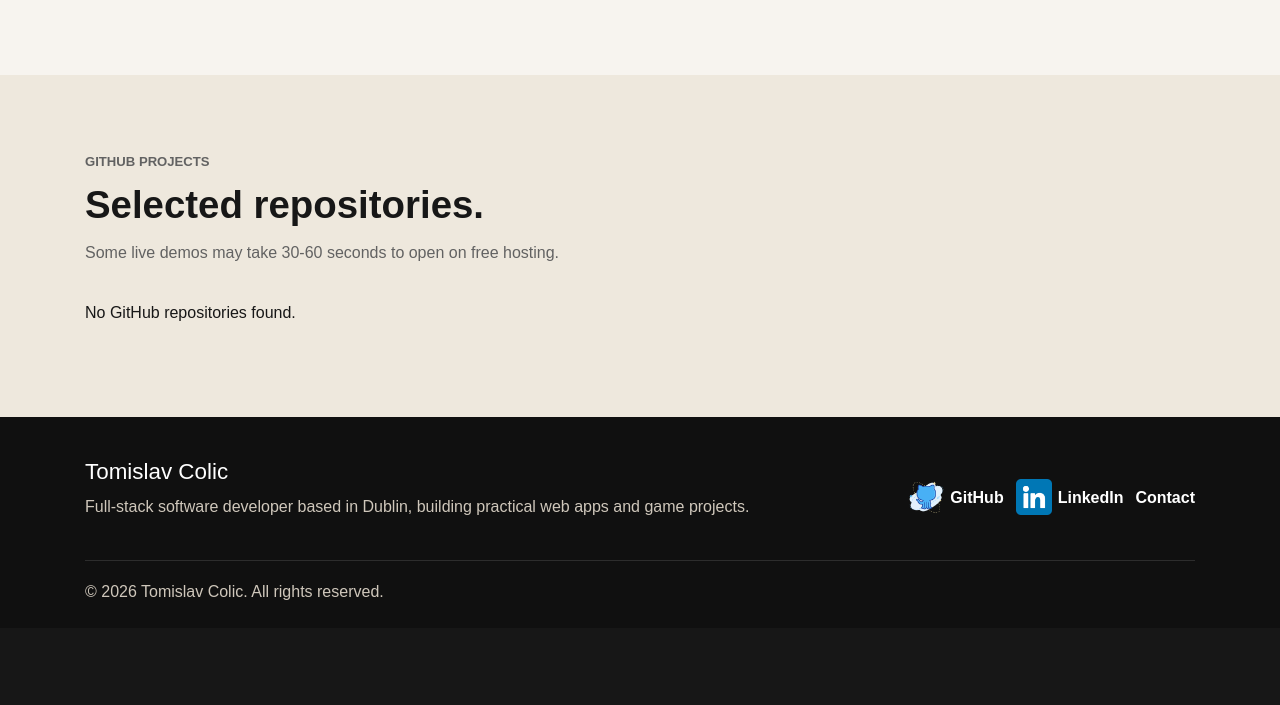
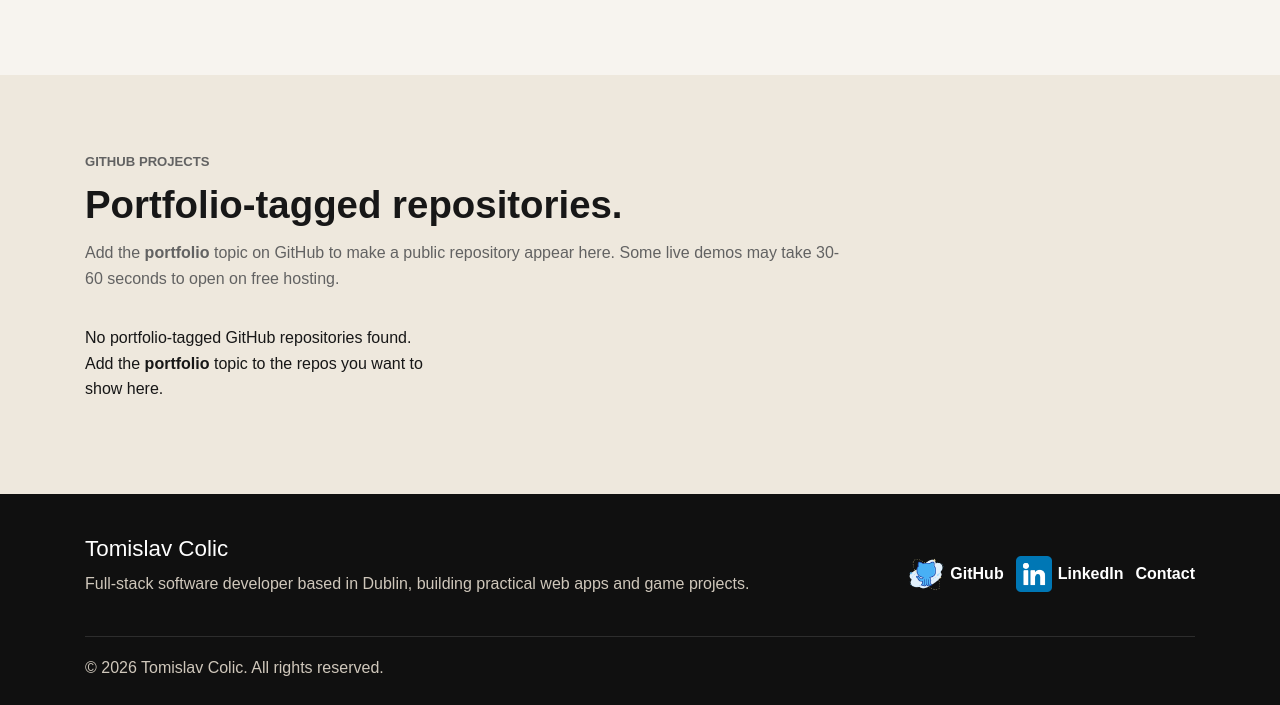
Before and after one commit to TomyLee88/Personal-Portfolio, a Django app: page /projects/ in a window 1280 px wide. Shown: the part 1749-2454 px from the top of the page. Before the commit the page ends 2349 px from the top, so only its background shows below. Run offline with Django 5.2, Linux system fonts and the light colour scheme; data that the repository does not hold is empty; some libraries are stand-ins or nearby versions.

Commit message:
Filter portfolio projects by GitHub topic

```diff
--- a/web/templates/web/home.html
+++ b/web/templates/web/home.html
@@ -102,7 +102,7 @@
     <div class="container">
         <div class="section-heading">
             <p class="eyebrow">Latest GitHub work</p>
-            <h2>Recent selected projects.</h2>
+            <h2>Recent portfolio-tagged projects.</h2>
         </div>
         <div class="project-grid">
             {% for repo in latest_repos %}
@@ -112,7 +112,7 @@
                 <a href="{{ repo.html_url }}" target="_blank" rel="noopener">View on GitHub</a>
             </article>
             {% empty %}
-            <p>No recent projects found.</p>
+            <p>No portfolio-tagged projects found yet.</p>
             {% endfor %}
         </div>
     </div>
--- a/web/templates/web/projects.html
+++ b/web/templates/web/projects.html
@@ -96,8 +96,8 @@
     <div class="container">
         <div class="section-heading">
             <p class="eyebrow">GitHub projects</p>
-            <h2>Selected repositories.</h2>
-            <p>Some live demos may take 30-60 seconds to open on free hosting.</p>
+            <h2>Portfolio-tagged repositories.</h2>
+            <p>Add the <strong>{{ portfolio_topic }}</strong> topic on GitHub to make a public repository appear here. Some live demos may take 30-60 seconds to open on free hosting.</p>
         </div>
         <div class="project-grid">
             {% for repo in repos %}
@@ -113,7 +113,7 @@
                     </div>
                 </article>
             {% empty %}
-                <p>No GitHub repositories found.</p>
+                <p>No portfolio-tagged GitHub repositories found. Add the <strong>{{ portfolio_topic }}</strong> topic to the repos you want to show here.</p>
             {% endfor %}
         </div>
     </div>
--- a/web/views.py
+++ b/web/views.py
@@ -4,16 +4,8 @@ from django.shortcuts import render, redirect
 from django.core.mail import send_mail
 from django.http import HttpResponse
 
-# List of real projects to display
-REAL_PROJECTS = {
-    "graduation-project",
-    "django_project",
-    "TommyDB",
-    "UCD_python_TomislavColic",
-    "musicnauts.github.io",
-    "wisewalletucd",
-    "munch-run"
-}
+PORTFOLIO_TOPIC = "portfolio"
+GITHUB_USERNAMES = ["TomyLee88"]
 
 FEATURED_GAME = {
     "name": "Munch Run",
@@ -31,7 +23,6 @@ FEATURED_GAME = {
     "github_url": "https://github.com/TomyLee88/munch-run",
 }
 
-# Fetch call function with GitHub token
 def fetch_github_repos(usernames):
     repos = []
     GITHUB_TOKEN = os.environ.get('GITHUB_TOKEN')
@@ -47,39 +38,35 @@ def fetch_github_repos(usernames):
             print(f"Error fetching data from {url}: {e}")
     return repos
 
+
+def get_portfolio_repos():
+    repos = fetch_github_repos(GITHUB_USERNAMES)
+    portfolio_repos = []
+
+    for repo in repos:
+        topics = repo.get('topics') or []
+        if PORTFOLIO_TOPIC in topics:
+            portfolio_repos.append({**repo, 'live_demo_url': repo.get('homepage')})
+
+    return sorted(portfolio_repos, key=lambda x: x['created_at'], reverse=True)
+
+
 def home(request):
-    github_usernames = ['TomyLee88']
-
-    # Fetch all repositories
-    repos = fetch_github_repos(github_usernames)
-
-    # Filter repos to include only the real projects and add homepage URLs
-    filtered_repos = [
-        {**repo, 'live_demo_url': repo.get('homepage')}
-        for repo in repos if repo['name'] in REAL_PROJECTS
-    ]
-
-    # Sort combined repos by creation date
-    repos_sorted = sorted(filtered_repos, key=lambda x: x['created_at'], reverse=True)
+    repos_sorted = get_portfolio_repos()
 
     return render(request, 'web/home.html', {
         'latest_repos': repos_sorted[:2],
         'featured_game': FEATURED_GAME,
+        'portfolio_topic': PORTFOLIO_TOPIC,
     })  # Limit to 2 repos
 
 def github_repos(request):
-    github_usernames = ['TomyLee88']
-
-    repos = fetch_github_repos(github_usernames)
-
-    filtered_repos = [
-        {**repo, 'live_demo_url': repo.get('homepage')}
-        for repo in repos if repo['name'] in REAL_PROJECTS
-    ]
+    filtered_repos = get_portfolio_repos()
 
     return render(request, 'web/projects.html', {
         'repos': filtered_repos,
         'featured_game': FEATURED_GAME,
+        'portfolio_topic': PORTFOLIO_TOPIC,
     })
 
 # Other views unchanged
```
Also changed, not shown: personal_portfolio/settings.py (+8 -10 lines).
